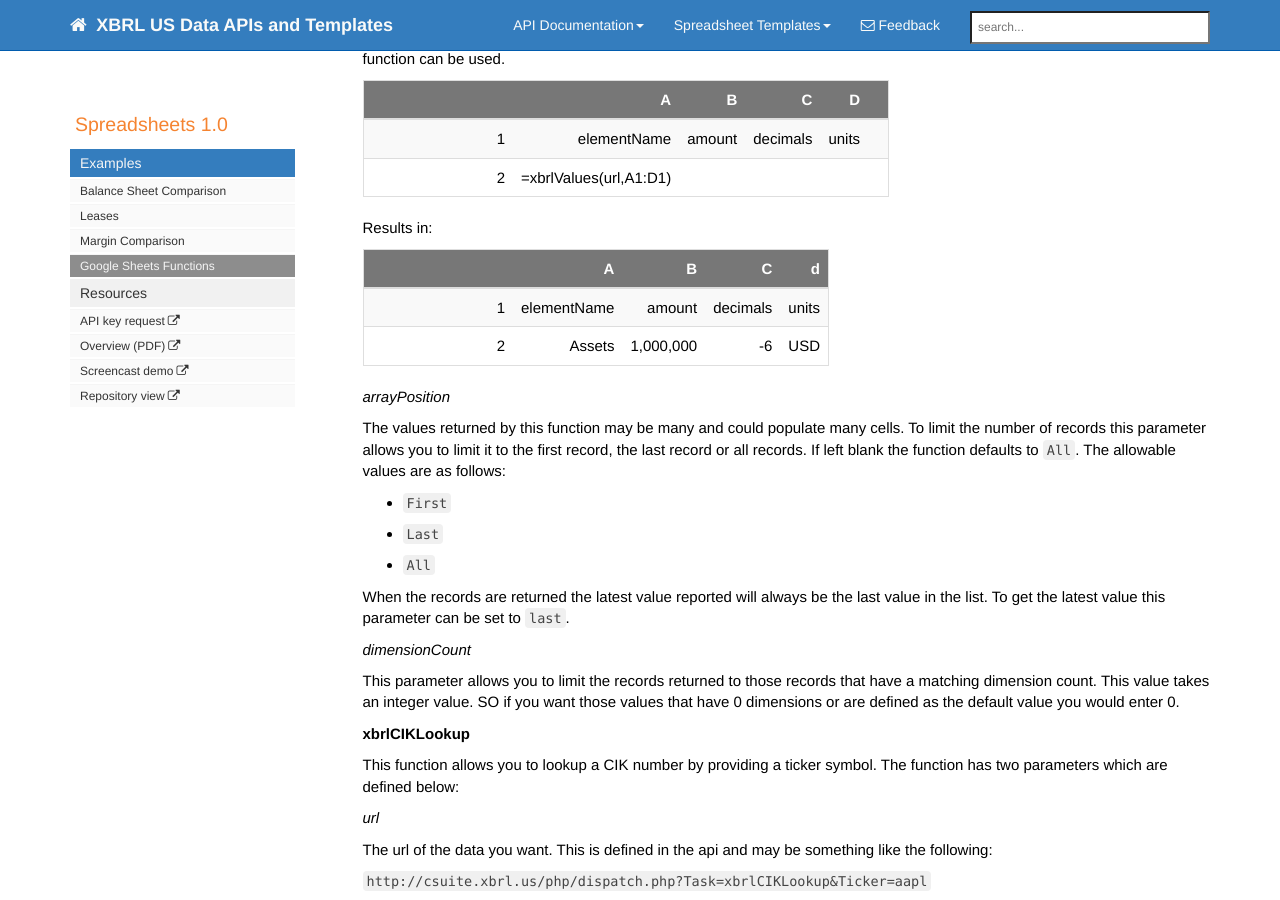
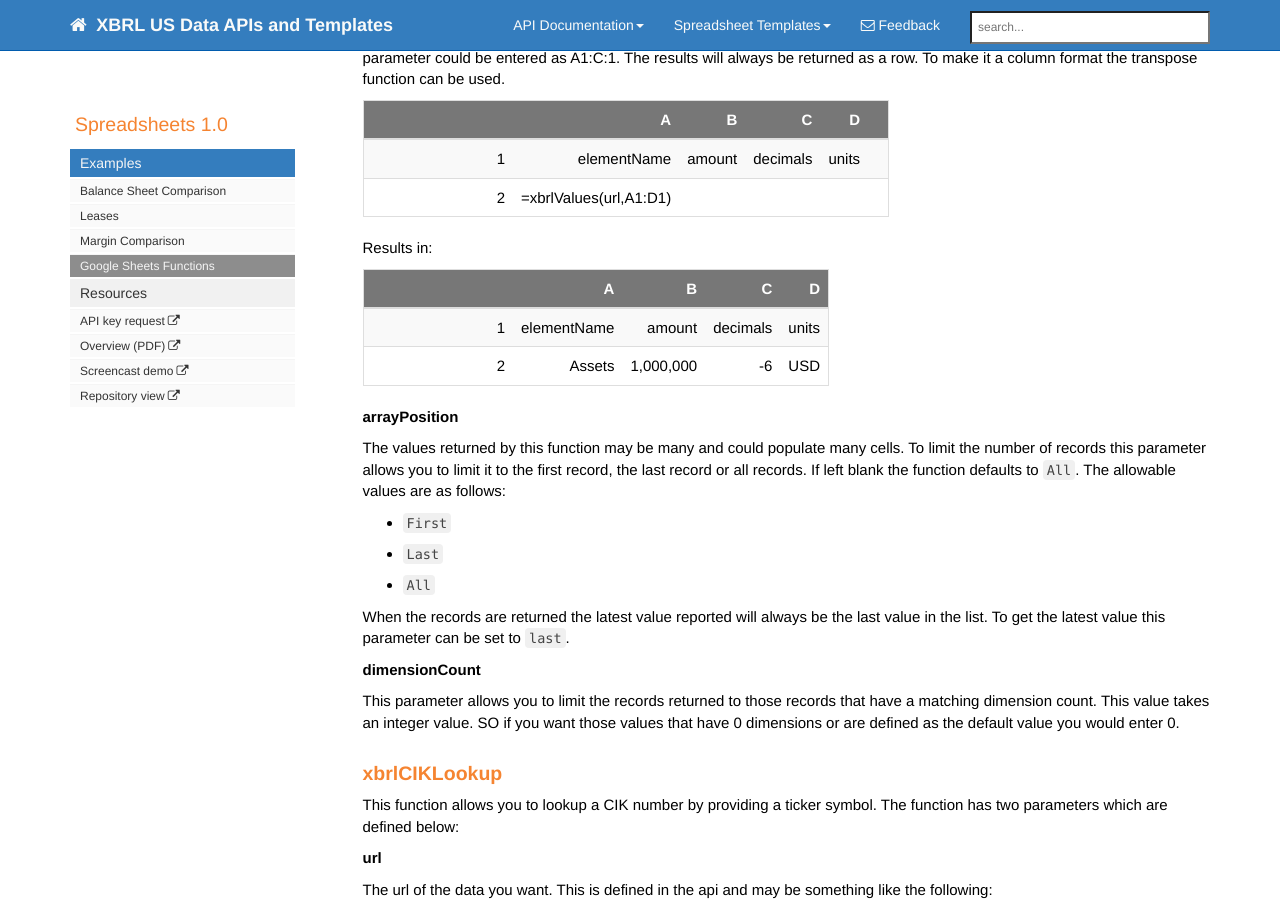
Before and after one commit to xbrlus/xbrl-api, a Jekyll site: the page built from pages/templates/gsheetFunctions.md, in a window 1280 px wide and 900 px high, scrolled down 1248 px. Built offline with Jekyll 4.4.1, drawn with Linux system fonts in a browser that asks for light colours; nearby versions of some CDN libraries; comment, search, counter and statistics services are not loaded.

Commit message:
fix format

```diff
--- a/pages/templates/gsheetFunctions.md
+++ b/pages/templates/gsheetFunctions.md
@@ -9,11 +9,11 @@ folder: templates
 
 The following functions are included in the sheet:
 
- **xbrlValues**
+###  **xbrlValues**
 
 This function is used to get xbrl fact values. To use the function you need to pass a number of parameters. The function supports four parameters. Each of these is defined below:
 
-*url*
+**url**
 
 The url of the data you want.  This is defined in the api and may be something like the following:
 
@@ -21,7 +21,7 @@ The url of the data you want.  This is defined in the api and may be something l
 
 This will return the value of Revenues for 2014 year for a specific company.
 
-*returnProperty*
+**returnProperty**
 
 This is the data that you want to actually put in the cell. This could be the amount, the elementName, the units, decimals etc.  All the allowable values are defined in the API documentation. The allowable values are as follows:
 
@@ -57,7 +57,7 @@ These return property values can also be entered as an array of values by pointi
 
 Results in:
 
-| |A|B|C|d|
+| |A|B|C|D|
 |---:|---:|---:|---:|---:|
 |1|elementName|amount|decimals|units|
 |2|Assets|1,000,000|-6|USD|
@@ -65,24 +65,24 @@ Results in:
 
 
 
-*arrayPosition*
+**arrayPosition**
 
 The values returned by this function may be many and could populate many cells. To limit the number of records this parameter allows you to limit it to the first record, the last record or all records. If left blank the function defaults to `All`. The allowable values are as follows:
- * `First`
- * `Last`
- * `All`
+* `First`
+* `Last`
+* `All`
 
 When the records are returned the latest value reported will always be the last value in the list. To get the latest value this parameter can be set to `last`.
 
-*dimensionCount*
+**dimensionCount**
 
 This parameter allows you to limit the records returned to those records that have a matching dimension count. This value takes an integer value. SO if you want those values that have 0 dimensions or are defined as the default value you would enter 0.
 
-**xbrlCIKLookup**
+### **xbrlCIKLookup**
 
 This function allows you to lookup a CIK number by providing a ticker symbol. The function has two parameters which are defined below:
 
-*url*
+**url**
 
 The url of the data you want.  This is defined in the api and may be something like the following:
 
@@ -90,26 +90,28 @@ The url of the data you want.  This is defined in the api and may be something l
 
 This will return the CIK for Apple.
 
-*returnProperty*
+**returnProperty**
 
 This is the data that you want to actually put in the cell. This could be the CIK, the name of the company or the sic code.  All the allowable values are defined in the API documentation. The allowable values are as follows:
- * `cik`
- * `ticker`
- * `sic`
 
-**xbrlSchema**
+* `cik`
+* `ticker`
+* `sic`
+
+### **xbrlSchema**
 
 This function is used to get xbrl schema values from the USGAAP taxonomy. To use the function you need to pass a number of parameters. The function supports two parameters. Each of these is defined below:
 
-*url*
+**url**
 
 The url of the data you want.  This is defined in the api and may be something like the following:
 
 `http://csuite.xbrl.us/php/dispatch.php?Task=xbrlBaseElement&Element=Assets&Namespace=http://fasb.org/us-gaap/2015-01-31&API_Key=EnterKeyHere`
 
-*returnProperty*
+**returnProperty**
 
 This is the data that you want to actually put in the cell. This could be details about the element.  All the allowable values are defined in the API documentation. The allowable values are as follows:
+
 * `elementName`
 * `namespace`
 * `abstract`
```
Also changed, not shown: pages/api/xbrlChildren.md (+1 -1 lines), pages/api/xbrlNetwork.md (+1 -1 lines), pages/templates/BSCompareTemplate.md (+1 -1 lines), pages/templates/LeasesTemplate.md (+1 -1 lines), pages/templates/MarginCompareTemplate.md (+1 -1 lines).
